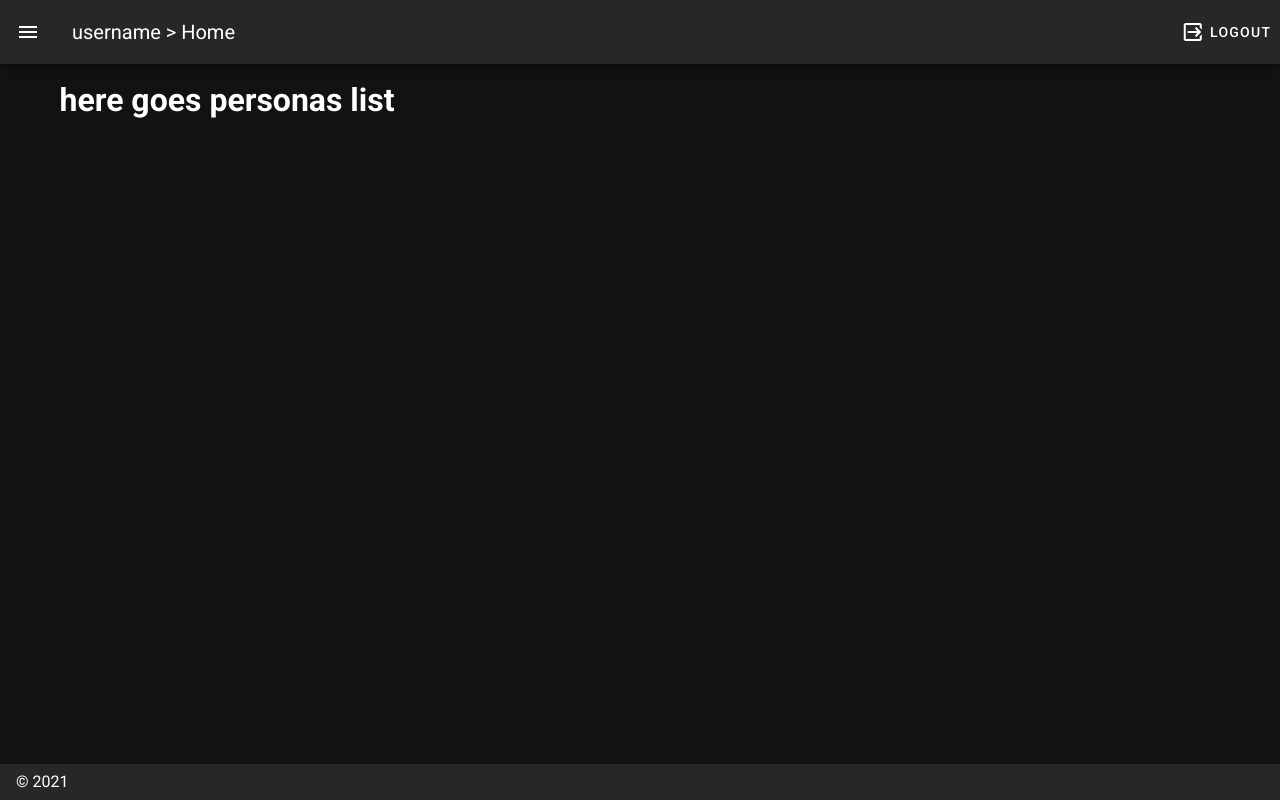
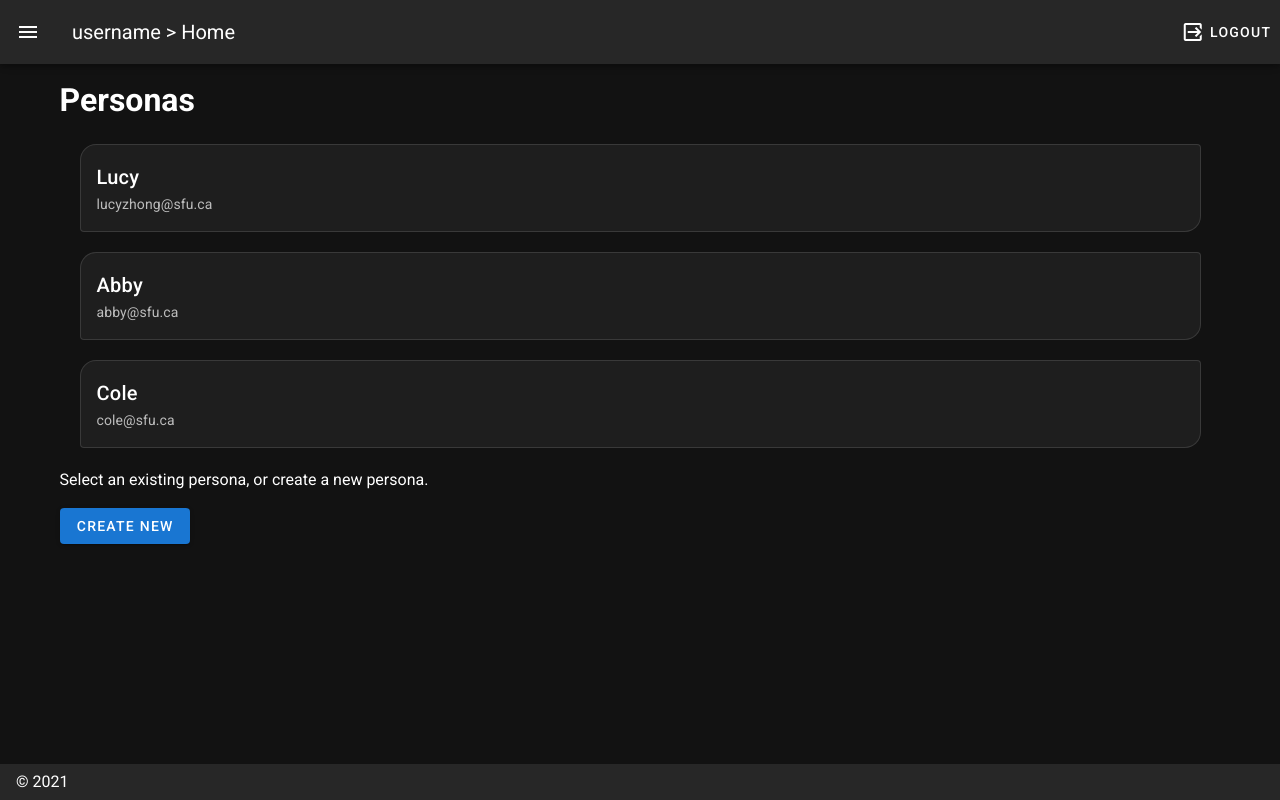
Before and after one commit to project-persona/web-client, a Nuxt app: page /personas in a window 1280 px wide. Built offline with nearby package versions, Linux system fonts and the light colour scheme.

Commit message:
persona page inital setup

```diff
--- a/pages/personas.vue
+++ b/pages/personas.vue
@@ -1,12 +1,147 @@
 <template>
   <v-row>
     <v-col>
-      <h1>here goes personas list</h1>
+      <h1>Personas</h1>
+      <v-card
+        v-for="(persona, p) in personas"
+        :key="p"
+        shaped
+        outlined
+        class="card"
+      >
+        <v-card-title v-text="persona.name">
+        </v-card-title>
+        <v-card-subtitle v-text="persona.email">
+        </v-card-subtitle>
+      </v-card>
+      <p v-if="personas.length">
+        Select an existing persona, or create a new persona.
+      </p>
+      <p v-else>
+        Create your first persona.
+      </p>
+    <v-dialog
+      v-model="dialog"
+      fullscreen
+      hide-overlay
+      transition="dialog-bottom-transition"
+    >
+      <template v-slot:activator="{ on, attrs }">
+        <v-btn
+          color="primary"
+          dark
+          v-bind="attrs"
+          v-on="on"
+        >
+          Create New
+        </v-btn>
+      </template>
+      <v-card>
+        <v-toolbar>
+          <v-btn
+            icon
+            dark
+            @click="dialog = false"
+          >
+            <v-icon>mdi-close</v-icon>
+          </v-btn>
+          <v-toolbar-title>Create a persona</v-toolbar-title>
+          <v-spacer></v-spacer>
+          <v-toolbar-items>
+            <v-btn
+              text
+              @click="dialog = false"
+            >
+              Create
+            </v-btn>
+          </v-toolbar-items>
+        </v-toolbar>
+        <v-list
+          three-line
+          subheader
+        >
+          <v-subheader>User Controls</v-subheader>
+          <v-list-item>
+            <v-list-item-content>
+              <v-list-item-title>Content filtering</v-list-item-title>
+              <v-list-item-subtitle>Set the content filtering level to restrict apps that can be downloaded</v-list-item-subtitle>
+            </v-list-item-content>
+          </v-list-item>
+          <v-list-item>
+            <v-list-item-content>
+              <v-list-item-title>Password</v-list-item-title>
+              <v-list-item-subtitle>Require password for purchase or use password to restrict purchase</v-list-item-subtitle>
+            </v-list-item-content>
+          </v-list-item>
+        </v-list>
+        <v-divider></v-divider>
+        <v-list
+          three-line
+          subheader
+        >
+          <v-subheader>General</v-subheader>
+          <v-list-item>
+            <v-list-item-action>
+              <v-checkbox v-model="notifications"></v-checkbox>
+            </v-list-item-action>
+            <v-list-item-content>
+              <v-list-item-title>Notifications</v-list-item-title>
+              <v-list-item-subtitle>Notify me about updates to apps or games that I downloaded</v-list-item-subtitle>
+            </v-list-item-content>
+          </v-list-item>
+          <v-list-item>
+            <v-list-item-action>
+              <v-checkbox v-model="sound"></v-checkbox>
+            </v-list-item-action>
+            <v-list-item-content>
+              <v-list-item-title>Sound</v-list-item-title>
+              <v-list-item-subtitle>Auto-update apps at any time. Data charges may apply</v-list-item-subtitle>
+            </v-list-item-content>
+          </v-list-item>
+          <v-list-item>
+            <v-list-item-action>
+              <v-checkbox v-model="widgets"></v-checkbox>
+            </v-list-item-action>
+            <v-list-item-content>
+              <v-list-item-title>Auto-add widgets</v-list-item-title>
+              <v-list-item-subtitle>Automatically add home screen widgets</v-list-item-subtitle>
+            </v-list-item-content>
+          </v-list-item>
+        </v-list>
+      </v-card>
+    </v-dialog>
     </v-col>
   </v-row>
 </template>
 <script>
 export default {
-  layout: 'dashboard'
+  layout: 'dashboard',
+  data () {
+    return {
+      personas: [
+        {
+          name: 'Lucy',
+          email: 'lucyzhong@sfu.ca'
+        },
+        {
+          name: 'Abby',
+          email: 'abby@sfu.ca'
+        },
+        {
+          name: 'Cole',
+          email: 'cole@sfu.ca'
+        }
+      ],
+      dialog: false,
+      notifications: false,
+      sound: true,
+      widgets: false
+    }
+  }
 }
 </script>
+<style scoped>
+.card {
+  margin: 20px;
+}
+</style>
```
